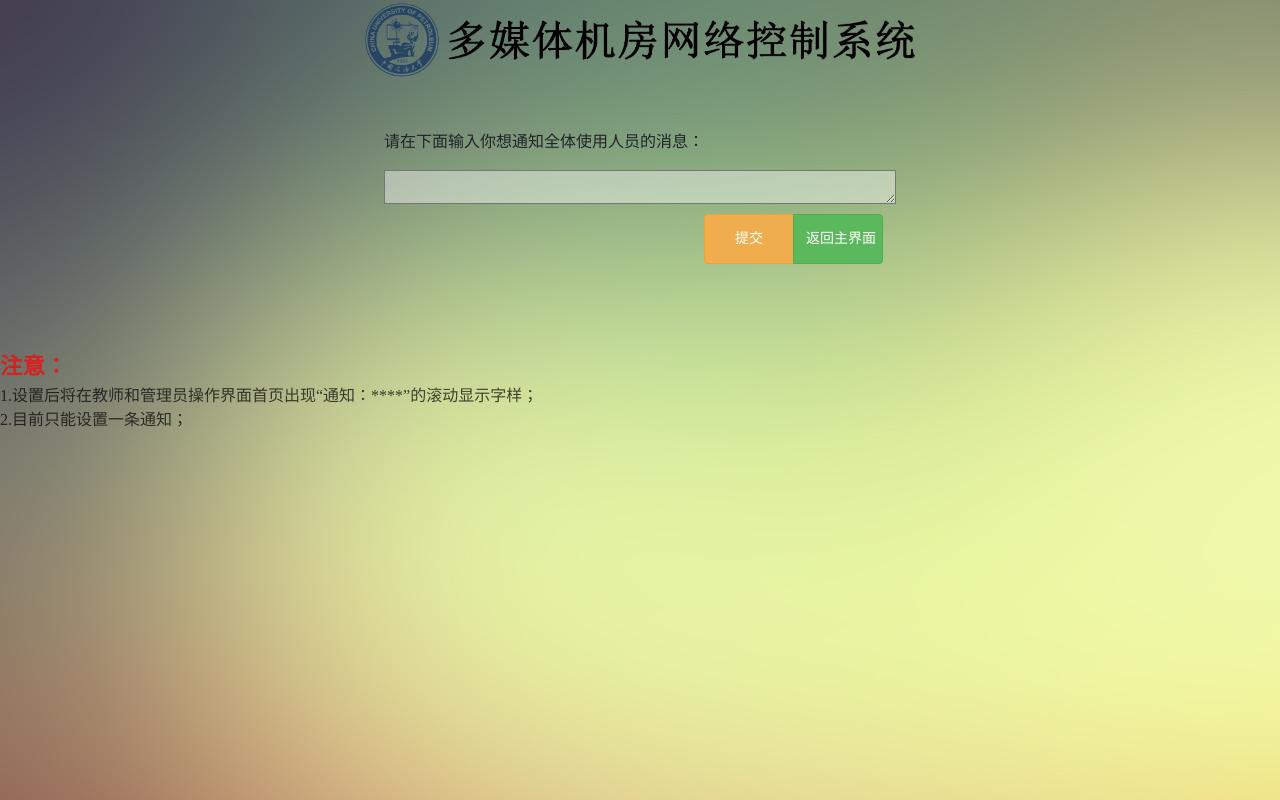
After one commit to DoVanJay/Innovation, a PHP site: page /admin/admin-setMessages.php in a window 1280 px wide. The commit adds this page. Run offline with PHP 8.4, Linux system fonts and the light colour scheme; some libraries are stand-ins or nearby versions.

Commit message:
新增全员通知功能；

```diff
--- /dev/null
+++ b/admin/admin-setMessages.php
@@ -0,0 +1,53 @@
+<html>
+<head>
+    <meta charset="UTF-8">
+    <meta name="viewport"
+          content="width=device-width, user-scalable=no, initial-scale=1.0, maximum-scale=1.0, minimum-scale=1.0">
+    <meta http-equiv="X-UA-Compatible" content="ie=edge">
+    <title>设置全员通知消息</title>
+    <link rel="stylesheet" href="/css/bootstrap.min.css">
+    <link rel="stylesheet" href="/css/style.css">
+</head>
+<body>
+<div align="center">
+    <img src="/imgs/title.png" style="width:550px"/>
+</div>
+<p style="margin-left: 30%;margin-top: 50px">请在下面输入你想通知全体使用人员的消息：</p>
+<form action="admin-setMessages.php" method="post" onsubmit="return confirm('确认提交？');">
+    <textarea id="messages" class="messages" name="messages"></textarea>
+    <div class="btn-group" style="margin-left: 55%;margin-top: 10px">
+        <button type="submit" class="btn btn-warning" style="height: 50px;width: 90px">提交</button>
+        <button type="button" class="btn btn-success" style="height: 50px;width: 90px;" onclick="window.location.href='admin.php'">返回主界面</button>
+    </div>
+</form>
+
+<div class="bottom-remind">
+<pre>
+<span>注意：</span>
+1.设置后将在教师和管理员操作界面首页出现“通知：****”的滚动显示字样；
+2.目前只能设置一条通知；
+</pre>
+</div>
+</body>
+</html>
+
+<?php
+/**
+ * Created by IntelliJ IDEA.
+ * User: jay
+ * Date: 9/7/2017
+ * Time: 10:00 PM
+ */
+require "../possess/mysql.php";
+
+if ($_SERVER['REQUEST_METHOD'] == 'POST') {
+    $messages = $_POST["messages"];
+    $clean_messages_sql = "truncate messages";
+    mysqli_query($con, $clean_messages_sql);
+    $store_messages_sql = "insert into messages(message) VALUES('" . $messages . "');";
+    $result = mysqli_query($con, $store_messages_sql);
+    if ($result) {
+        echo "<script>alert('设置通知消息成功');</script>";
+    }
+
+}
--- a/css/style.css
+++ b/css/style.css
@@ -113,6 +113,13 @@ input {
 
 td {
     text-align: center;
+}
+
+.messages {
+    width: 40%;
+    height: 30%;
+    margin-left: 30%;
+    background-color: rgba(255, 255, 255, 0.4);
 }
 
 /*复制自bootstrap*/
--- a/tch/set-network.php
+++ b/tch/set-network.php
@@ -5,7 +5,7 @@
 session_start();
 require "../possess/mysql.php";
 require "../possess/control_switch.php";
-require "../possess/restore_network.php";
+require "../possess/restore-network.php";
 header("content-type:text/html;charset=utf-8");
 
 if ($_POST['network'] != 0 && $_POST['network'] != 1 && $_POST['network'] != 2) {
```
Also changed, not shown: admin/admin.php (+16 -0 lines), possess/DB_update.php (+6 -3 lines), tch/tch.php (+10 -0 lines), possess/restore-network.php (renamed from possess/restore_network.php).
